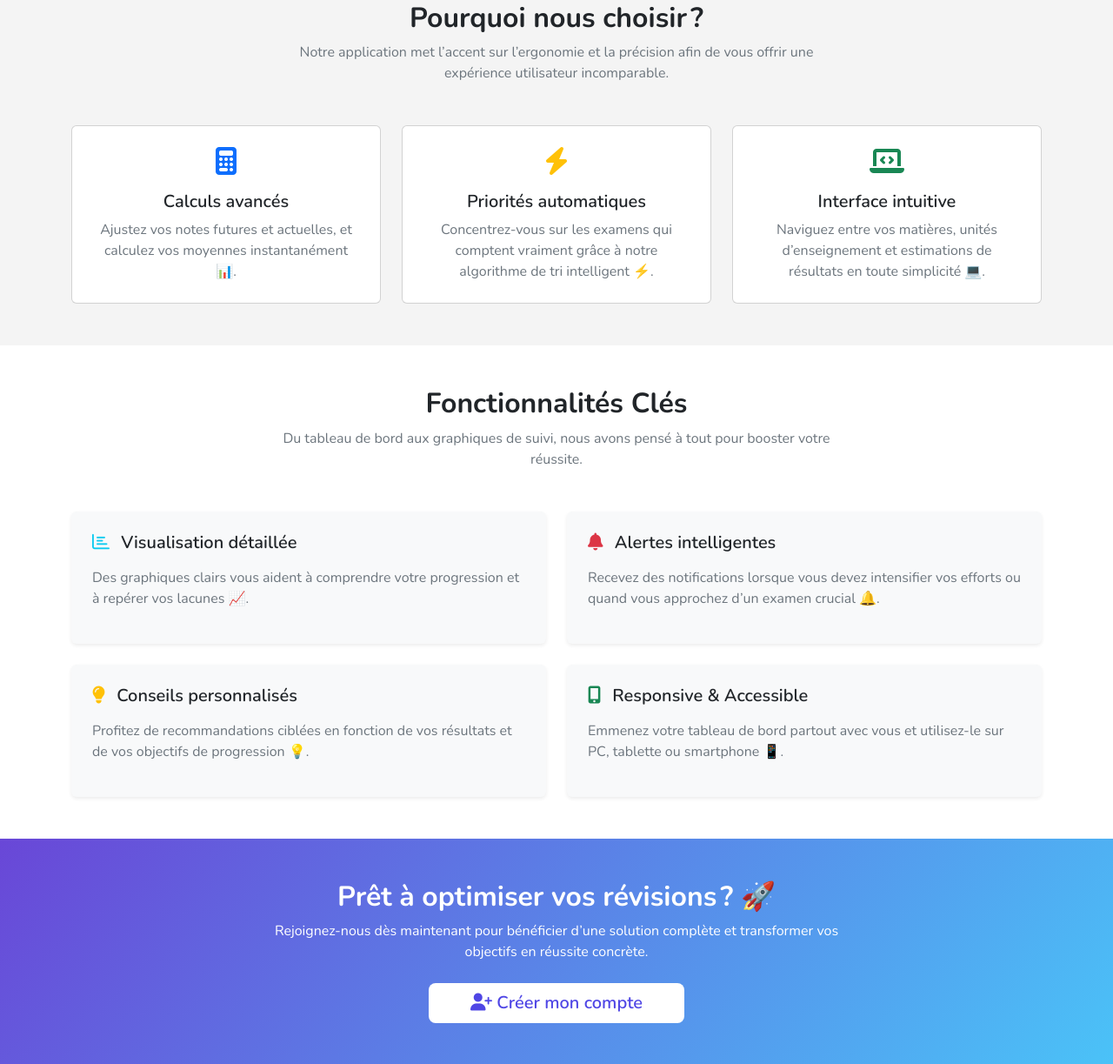
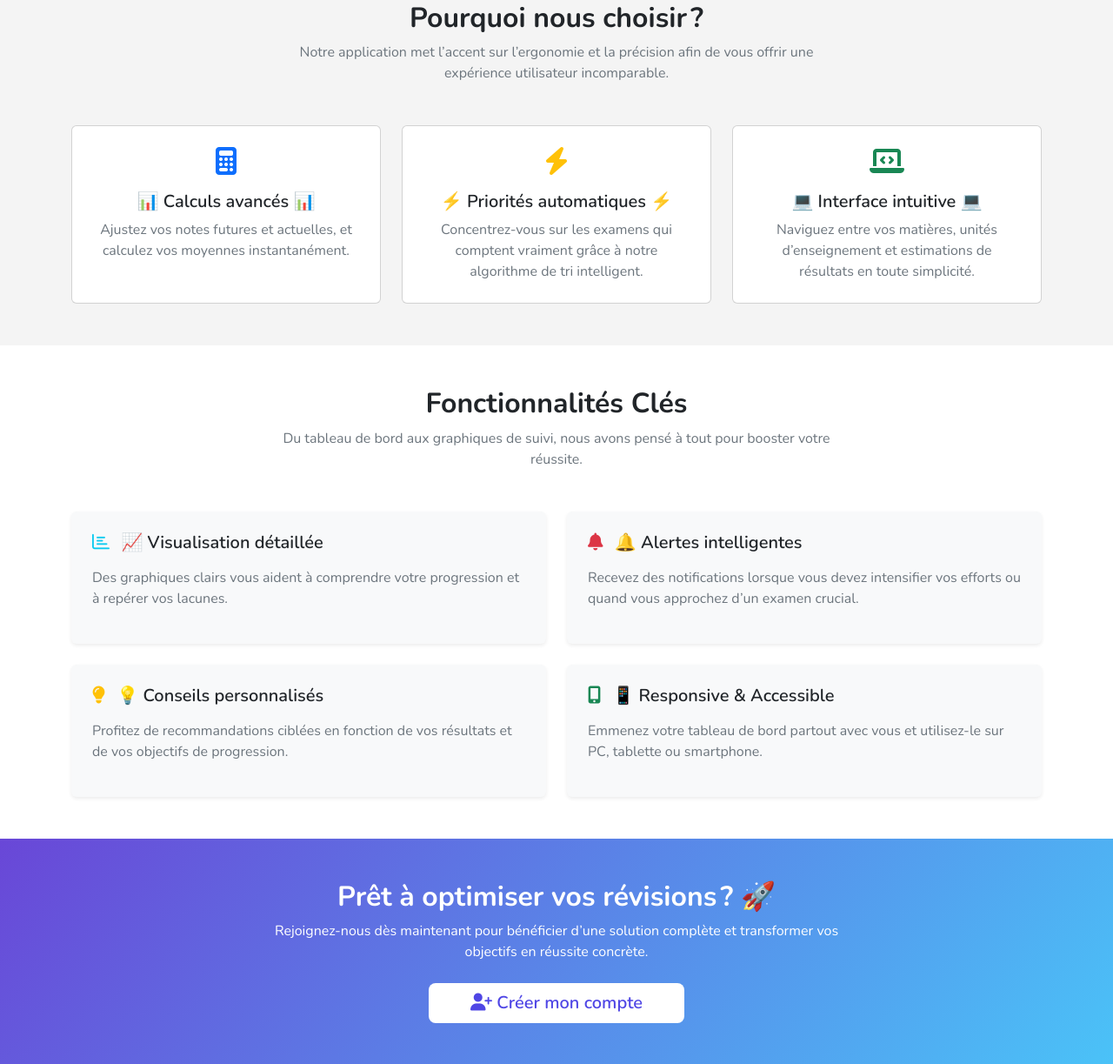
Before and after one commit to Lenitra/Average-Maximizer, a Flask app: page /home in a window 1280 px wide. Shown: the part 846-2069 px from the top of the page at 87% size. Run offline with Flask 3, Linux system fonts and the light colour scheme.

Commit message:
Update index.html

```diff
--- a/templates/index.html
+++ b/templates/index.html
@@ -111,11 +111,11 @@
         <h1>
           Calcul de Moyenne Scolaire
           <br />
-          Intelligent 🎓
+          Intelligent
         </h1>
         <p class="mt-4">
           Optimisez votre temps d’étude en identifiant facilement quelles
-          matières et quels examens méritent vos efforts en priorité !
+          matières et quels examens méritent vos efforts en priorité !
         </p>
         <button
           class="btn btn-light btn-hero px-4 py-2 mt-4 fw-semibold"
@@ -141,10 +141,10 @@
             <div class="mb-3">
               <i class="fa-solid fa-calculator fa-2x text-primary"></i>
             </div>
-            <h5 class="card-title fw-semibold">Calculs avancés</h5>
+            <h5 class="card-title fw-semibold">📊 Calculs avancés 📊</h5>
             <p class="card-text text-muted">
               Ajustez vos notes futures et actuelles, et calculez vos moyennes
-              instantanément 📊.
+              instantanément.
             </p>
           </div>
         </div>
@@ -153,10 +153,10 @@
             <div class="mb-3">
               <i class="fa-solid fa-bolt fa-2x text-warning"></i>
             </div>
-            <h5 class="card-title fw-semibold">Priorités automatiques</h5>
+            <h5 class="card-title fw-semibold">⚡ Priorités automatiques ⚡</h5>
             <p class="card-text text-muted">
               Concentrez-vous sur les examens qui comptent vraiment grâce à
-              notre algorithme de tri intelligent ⚡.
+              notre algorithme de tri intelligent.
             </p>
           </div>
         </div>
@@ -165,10 +165,10 @@
             <div class="mb-3">
               <i class="fa-solid fa-laptop-code fa-2x text-success"></i>
             </div>
-            <h5 class="card-title fw-semibold">Interface intuitive</h5>
+            <h5 class="card-title fw-semibold">💻 Interface intuitive 💻</h5>
             <p class="card-text text-muted">
               Naviguez entre vos matières, unités d’enseignement et estimations
-              de résultats en toute simplicité 💻.
+              de résultats en toute simplicité.
             </p>
           </div>
         </div>
@@ -190,11 +190,11 @@
             <div class="p-4 bg-light shadow-sm rounded feature-card h-100">
               <h5 class="fw-semibold mb-3">
                 <i class="fa-regular fa-chart-bar me-2 text-info"></i>
-                Visualisation détaillée
+                📈 Visualisation détaillée
               </h5>
               <p class="text-muted">
                 Des graphiques clairs vous aident à comprendre votre progression
-                et à repérer vos lacunes 📈.
+                et à repérer vos lacunes.
               </p>
             </div>
           </div>
@@ -202,11 +202,11 @@
             <div class="p-4 bg-light shadow-sm rounded feature-card h-100">
               <h5 class="fw-semibold mb-3">
                 <i class="fa-solid fa-bell me-2 text-danger"></i>
-                Alertes intelligentes
+                🔔 Alertes intelligentes
               </h5>
               <p class="text-muted">
                 Recevez des notifications lorsque vous devez intensifier vos
-                efforts ou quand vous approchez d’un examen crucial 🔔.
+                efforts ou quand vous approchez d’un examen crucial.
               </p>
             </div>
           </div>
@@ -214,11 +214,11 @@
             <div class="p-4 bg-light shadow-sm rounded feature-card h-100">
               <h5 class="fw-semibold mb-3">
                 <i class="fa-solid fa-lightbulb me-2 text-warning"></i>
-                Conseils personnalisés
+                💡 Conseils personnalisés
               </h5>
               <p class="text-muted">
                 Profitez de recommandations ciblées en fonction de vos résultats
-                et de vos objectifs de progression 💡.
+                et de vos objectifs de progression.
               </p>
             </div>
           </div>
@@ -226,11 +226,11 @@
             <div class="p-4 bg-light shadow-sm rounded feature-card h-100">
               <h5 class="fw-semibold mb-3">
                 <i class="fa-solid fa-mobile-screen-button me-2 text-success"></i>
-                Responsive & Accessible
+                📱 Responsive & Accessible
               </h5>
               <p class="text-muted">
                 Emmenez votre tableau de bord partout avec vous et utilisez-le
-                sur PC, tablette ou smartphone 📱.
+                sur PC, tablette ou smartphone.
               </p>
             </div>
           </div>
```
